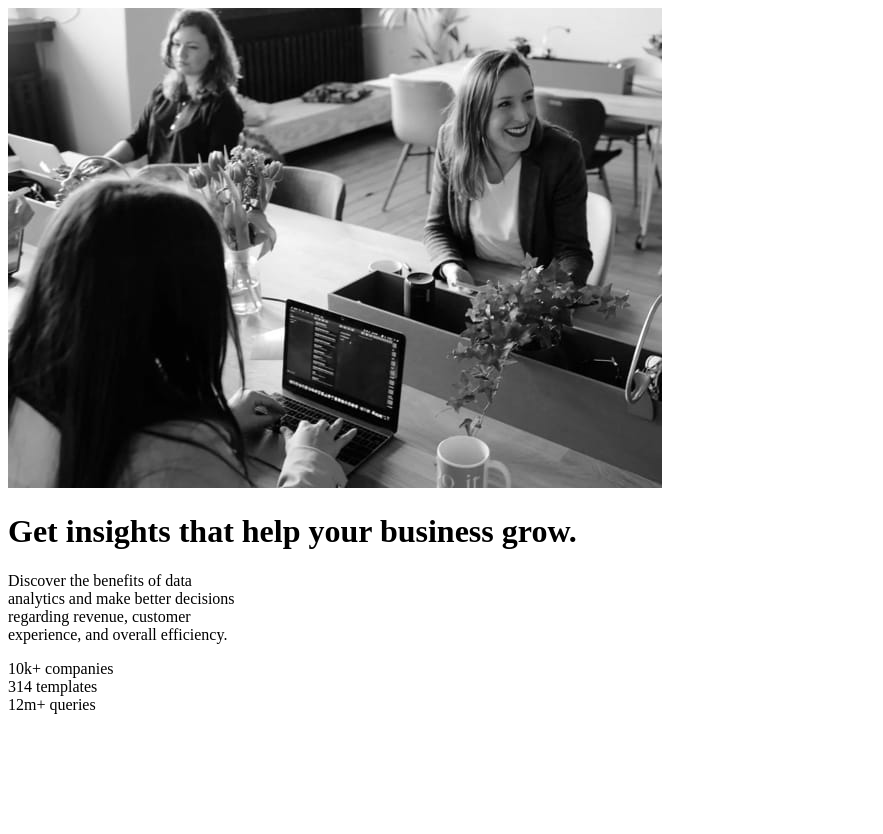
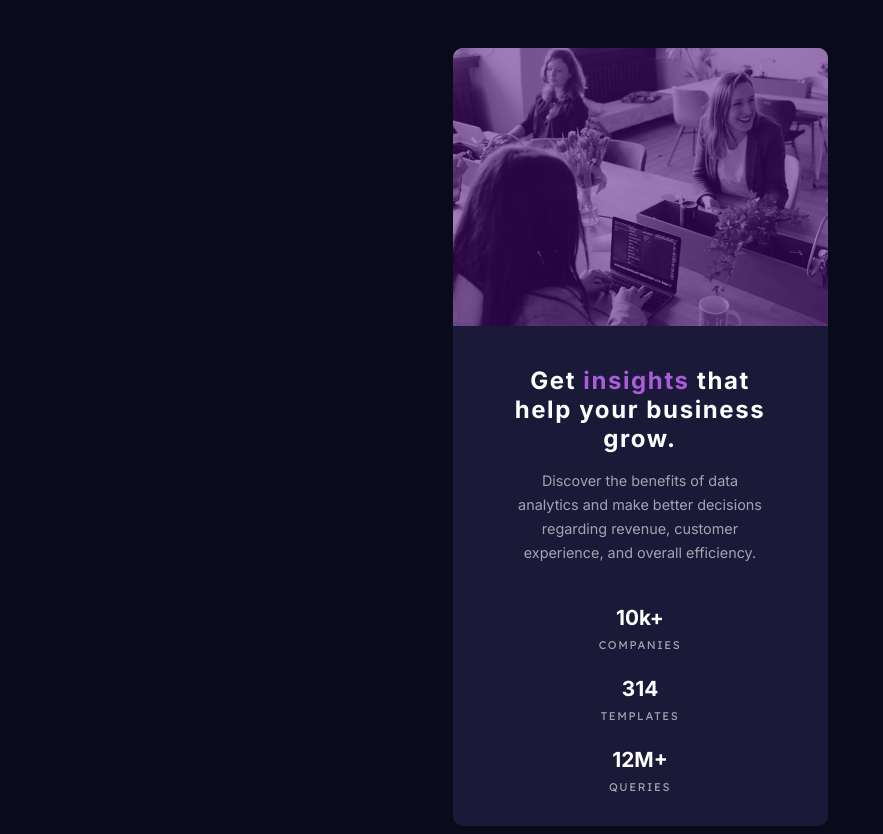
Before and after one commit to Vayron252/hackaton-sem4-reto3, a plain HTML site: page index.html in a window 1280 px wide. Shown: the whole page, without its empty margins (0-883 px from the left). Before the commit the page ends 800 px from the top, so only its background shows below. Drawn offline with Linux system fonts and the light colour scheme.

Commit message:
Commit con estilos

```diff
--- a/index.html
+++ b/index.html
@@ -3,6 +3,7 @@
 	<head>
 		<meta charset="UTF-8" />
 		<meta name="viewport" content="width=device-width, initial-scale=1.0" />
+		<link rel="stylesheet" href="./style.css">
 		<title>Stats preview card component</title>
 	</head>
 	<body>
@@ -15,9 +16,8 @@
 				<img src="./img/image-header-mobile.jpg" alt="imagen-mobile">
 			</div>
 			<div class="contenedor-contenido">
-				<h1>Get insights that help your business grow.</h1>
+				<h1>Get <span>insights</span> that<br> help your business<br> grow.</h1>
 				<p>Discover the benefits of data<br> analytics and make better decisions<br> regarding revenue, customer<br> experience, and overall efficiency.</p>
-			</div>
 				<div class="contenedor-items-textos">
 					<div class="items">
 						<span>10k+</span>
@@ -33,5 +33,6 @@
 					</div>
 				</div>
 			</div>
+		</div>
 	</body>
 </html>
--- /dev/null
+++ b/style.css
@@ -0,0 +1,100 @@
+@import url('https://fonts.googleapis.com/css2?family=Inter:wght@400;700&family=Lexend+Deca&display=swap');
+
+* {
+    box-sizing: border-box;
+}
+
+body {
+    background-color: hsl(233, 47%, 7%);
+    /* background-color: white; */
+    color: white;
+    font-family: 'Inter', sans-serif;
+}
+
+img {
+    width: 100%;
+    height: 278px;
+}
+
+h1, p {
+    text-align: center;
+}
+
+.contenedor-principal {
+    width: 375px;
+    background-color: hsl(244, 38%, 16%);
+    margin: 0 auto;
+    overflow: hidden;
+    border-radius: 10px;
+    margin-top: 3rem;
+}
+
+.contenedor-imagen {
+    height: 278px;
+    position: relative;
+}
+
+.sombra-imagen {
+    background-color: rgba(79, 5, 128, 0.5);
+    position: absolute;
+    width: 100%;
+    height: 100%;
+}
+
+.contenedor-contenido {
+    padding: 1.5rem;
+}
+
+.contenedor-contenido h1 {
+    font-size: 1.5rem;
+    letter-spacing: .1rem;
+}
+
+.contenedor-contenido p {
+    font-size: .9rem;
+    line-height: 1.5rem;
+    color: hsla(0, 0%, 100%, 0.6);
+    margin-bottom: 2.5rem;
+}
+
+.contenedor-contenido h1 span {
+    color: hsl(277, 64%, 61%);
+    /* font-weight: bold;
+    filter: brightness(6); */
+}
+
+.contenedor-items-textos {
+    text-align: center;
+}
+
+.items span {
+    display: block;
+    margin-bottom: .5rem;
+}
+
+.items span:first-child {
+    /* text-transform: uppercase; */
+    font-size: 1.3rem;
+    font-weight: 700;
+}
+
+.items span:last-child {
+    text-transform: uppercase;
+    color: hsla(0, 0%, 100%, 0.6);
+    font-size: .7rem;
+    font-family: 'Lexend Deca', sans-serif;
+    letter-spacing: .1rem;
+    font-weight: 400;
+}
+
+.items:last-child span:first-child {
+    text-transform: uppercase;
+}
+
+.items {
+    margin-bottom: 1.5rem;
+}
+
+.items:last-child {
+    margin-bottom: 0rem;
+}
```
Lines whose indentation alone changed are shown as unchanged.
